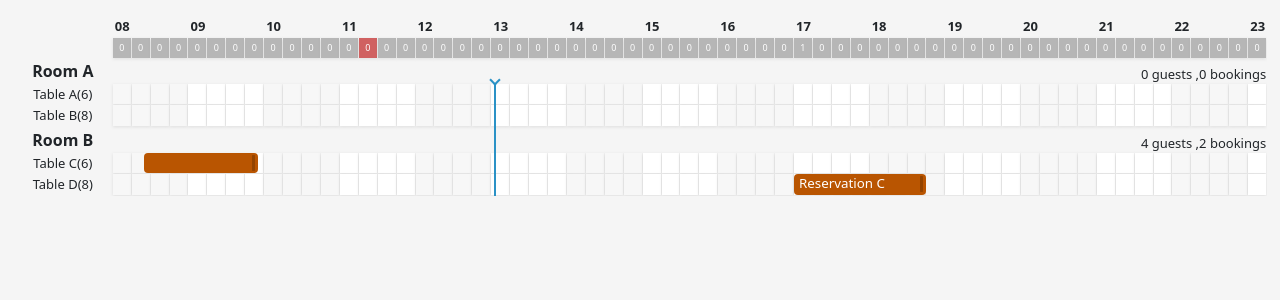
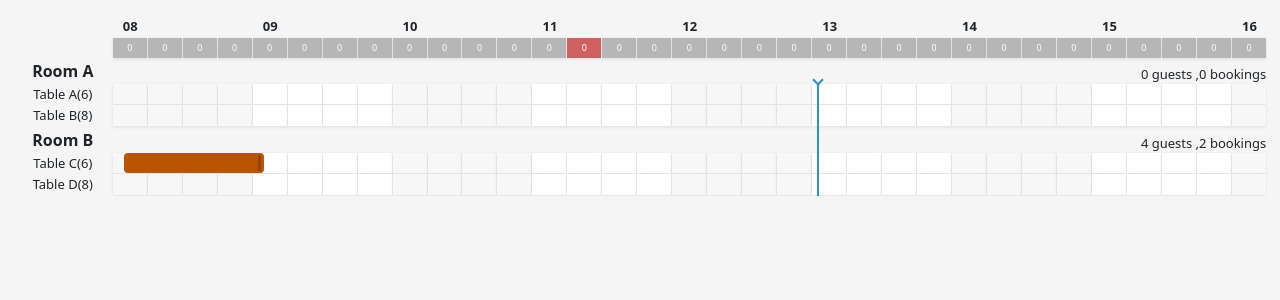
Before and after one commit to Med-Cherif/table-booking-calendar-1, a React (Vite) app: page / in a window 1280 px wide. Shown: the top 300 px of the page. Built offline with nearby package versions, Linux system fonts and the light colour scheme.

Commit message:
to test versions

```diff
--- a/src/App.tsx
+++ b/src/App.tsx
@@ -71,8 +71,8 @@ function App() {
               reservations: [
                 {
                   id: 9,
-                  time: '08:25',
-                  end: '09:55',
+                  time: '08:05',
+                  end: '09:05',
                   persons: 2,
                   name: '',
                   lock_tables: false,
@@ -108,7 +108,7 @@ function App() {
         lockedTime={['11:15']}
         times={getIntervalTimes({
           startTime: '08:00',
-          endTime: '23:00',
+          endTime: '16:00',
         })}
         timeRange={{ endHour: 24, startHour: 8, step: 15 }}
         reservationTooltip={(reservation) => (
--- a/src/components/table_booking_calendar/TableBookingCalendar.tsx
+++ b/src/components/table_booking_calendar/TableBookingCalendar.tsx
@@ -1,4 +1,4 @@
-import { Fragment, useMemo, useRef } from 'react';
+import { Fragment, useEffect, useMemo, useRef } from 'react';
 import CapacityCell from './components/capacity_cell';
 import './style/index.scss';
 import {
@@ -71,6 +71,11 @@ export default function TableBookingCalendar({
     () => rangeList.map((time) => calculateTimeBlock(data, time)),
     [data, rangeList],
   );
+
+  useEffect(() => {
+    console.log('Version 1');
+  }, []);
+
   return (
     <div
       className="table-booking-calendar"
```
